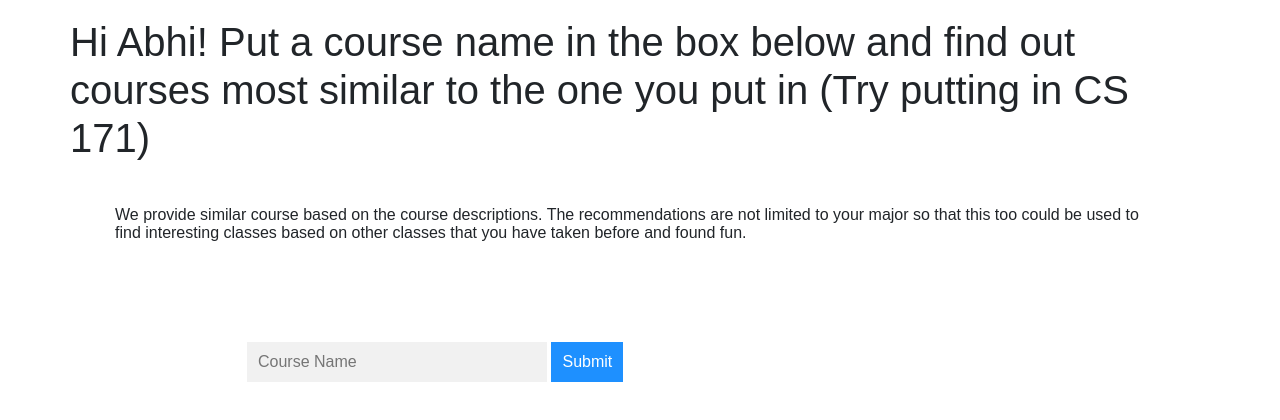
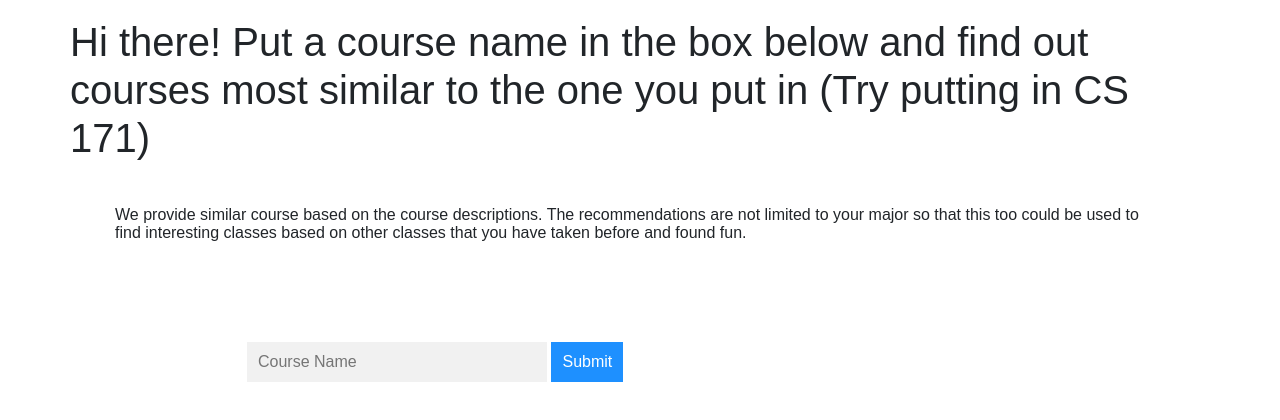
Before and after one commit to PalashPandey/CourseRecommendationSystem, a Python web app: template templates/index.html in a window 1280 px wide. Shown: the top 420 px of the page. Run offline with Jinja, Linux system fonts and the light colour scheme; the template is opened without the code that fills it, so the values that code supplies are empty; some libraries are stand-ins or nearby versions.

```diff
--- a/templates/index.html
+++ b/templates/index.html
@@ -136,7 +136,7 @@
 
 	<div class="row">
 	<br>
-		<h1>Hi Abhi! Put a course name in the box below and find out courses most similar	 to the one you put in (Try putting in CS 171) </h1>
+		<h1>Hi there! Put a course name in the box below and find out courses most similar	 to the one you put in (Try putting in CS 171) </h1>
 	</div>
 
 	<br>
```
Also changed, not shown: README.md.
